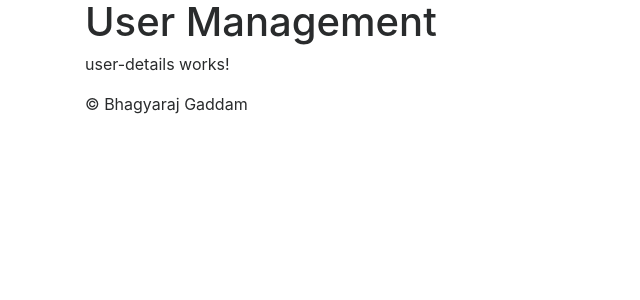
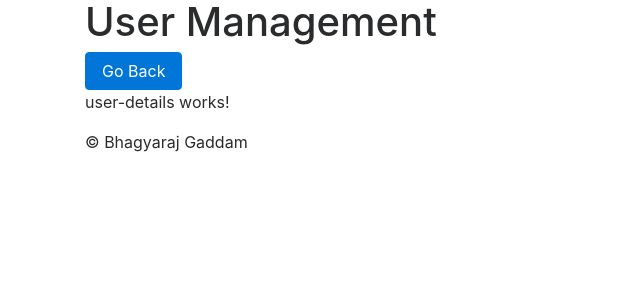
Before and after one commit to bhagyarajg/user-crud, an Angular app: page /users/1 in a window 1280 px wide. Shown: the top 300 px of the page, without its empty margins (0-640 px from the left). Built offline with nearby package versions, Linux system fonts and the light colour scheme; no server answers.

Commit message:
feat: Add Routing among views

```diff
--- a/src/app/user-details/user-details.component.html
+++ b/src/app/user-details/user-details.component.html
@@ -1,4 +1,4 @@
+<a [routerLink]="['/users']" class="btn btn-primary">Go Back</a>
 <p>
-  user-details works!
-  {{user}}
+    user-details works! {{user}}
 </p>
--- a/src/app/user-list-component/user-list-component.component.html
+++ b/src/app/user-list-component/user-list-component.component.html
@@ -1,5 +1,5 @@
 <!--<button (click) = getUserById()>Get User by Id</button>-->
-
+<a [routerLink]="['/add-user']" class="btn btn-primary">Add User</a>
 
 <table class="table">
     <thead>
@@ -12,12 +12,14 @@
         </tr>
     </thead>
     <tbody>
-      <tr *ngFor = "let user of users">
-        <td><a [routerLink] = "['/users',user.id]"><img [src]="user.profilePic" width="50" height="50" class="profilepic"></a></td>
+        <tr *ngFor="let user of users">
+            <td>
+                <a [routerLink]="['/users',user.id]"><img [src]="user.profilePic" width="50" height="50" class="profilepic"></a>
+            </td>
             <td>{{user.firstName}}</td>
             <td>{{user.lastName}}</td>
             <td>{{user.email}}</td>
-        <td>{{user.address.city}}</td>
+            <td>{{user.address.state}}</td>
         </tr>
     </tbody>
 </table>
```
Lines whose indentation alone changed are shown as unchanged.
